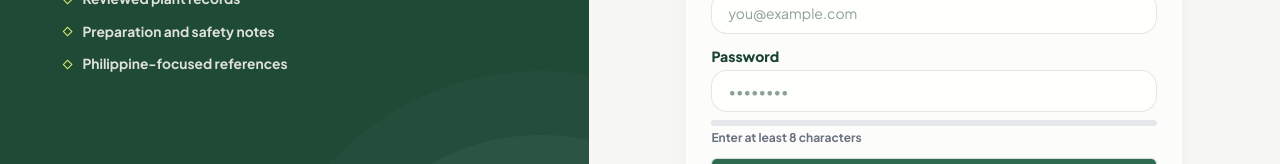
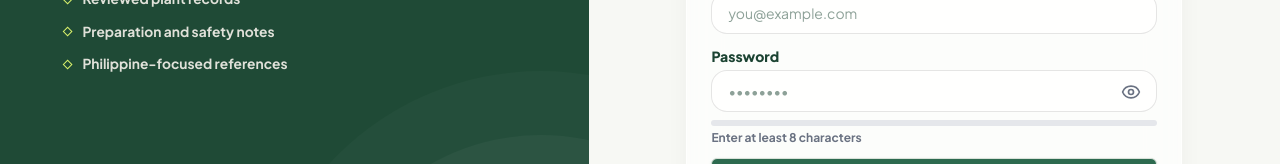
Before and after one commit to ultrakevin143/HerbalAiCapstoneProject, a Next.js app in the folder herbalaifrontend/: page /signup in a window 1280 px wide. Shown: the part 409-573 px from the top of the page. Built offline with nearby package versions, Linux system fonts and the light colour scheme.

Commit message:
Add signup password visibility toggle

```diff
--- a/herbalaifrontend/app/signup/page.tsx
+++ b/herbalaifrontend/app/signup/page.tsx
@@ -3,6 +3,7 @@
 import React, { useState } from 'react';
 import { useRouter } from 'next/navigation';
 import Link from 'next/link';
+import { Eye, EyeOff } from 'lucide-react';
 import { useAuth } from '../../context/AuthContext';
 import AuthBrandPanel from '../../components/AuthBrandPanel';
 import { ThemeToggle } from '../../components/DisplayPreferences';
@@ -16,6 +17,7 @@ export default function SignUpPage() {
   const [username, setUsername] = useState('');
   const [email, setEmail] = useState('');
   const [password, setPassword] = useState('');
+  const [showPassword, setShowPassword] = useState(false);
   const [error, setError] = useState<string | null>(null);
   const [success, setSuccess] = useState<string | null>(null);
   const [loading, setLoading] = useState(false);
@@ -166,15 +168,26 @@ export default function SignUpPage() {
               <label className="block text-sm font-extrabold text-[#1b4332] dark:text-ink mb-1" htmlFor="password">
                 Password
               </label>
+              <div className="relative">
                 <input
                   id="password"
-                type="password"
+                  type={showPassword ? 'text' : 'password'}
                   required
                   placeholder="••••••••"
                   value={password}
                   onChange={(e) => setPassword(e.target.value)}
-                className="w-full border border-black/10 dark:border-line bg-white/70 dark:bg-soft rounded-2xl px-4 py-2.5 text-sm text-[#1b4332] dark:text-ink focus:outline-none focus:ring-2 focus:ring-[#40916c]"
+                  className="w-full border border-black/10 dark:border-line bg-white/70 dark:bg-soft rounded-2xl px-4 py-2.5 pr-12 text-sm text-[#1b4332] dark:text-ink focus:outline-none focus:ring-2 focus:ring-[#40916c]"
                 />
+                <button
+                  type="button"
+                  onClick={() => setShowPassword((visible) => !visible)}
+                  aria-label={showPassword ? 'Hide password' : 'Show password'}
+                  aria-pressed={showPassword}
+                  className="absolute inset-y-0 right-1 flex w-11 items-center justify-center rounded-xl text-[#6a7282] hover:text-[#1b4332] focus-visible:outline-none focus-visible:ring-2 focus-visible:ring-[#40916c] dark:text-muted dark:hover:text-ink"
+                >
+                  {showPassword ? <EyeOff aria-hidden="true" className="h-5 w-5" /> : <Eye aria-hidden="true" className="h-5 w-5" />}
+                </button>
+              </div>
               {/* Strength indicator */}
               <div className="mt-2 space-y-1">
                 <div className="h-1.5 w-full bg-gray-200 dark:bg-line rounded-full overflow-hidden">
```
Lines whose indentation alone changed are shown as unchanged.
